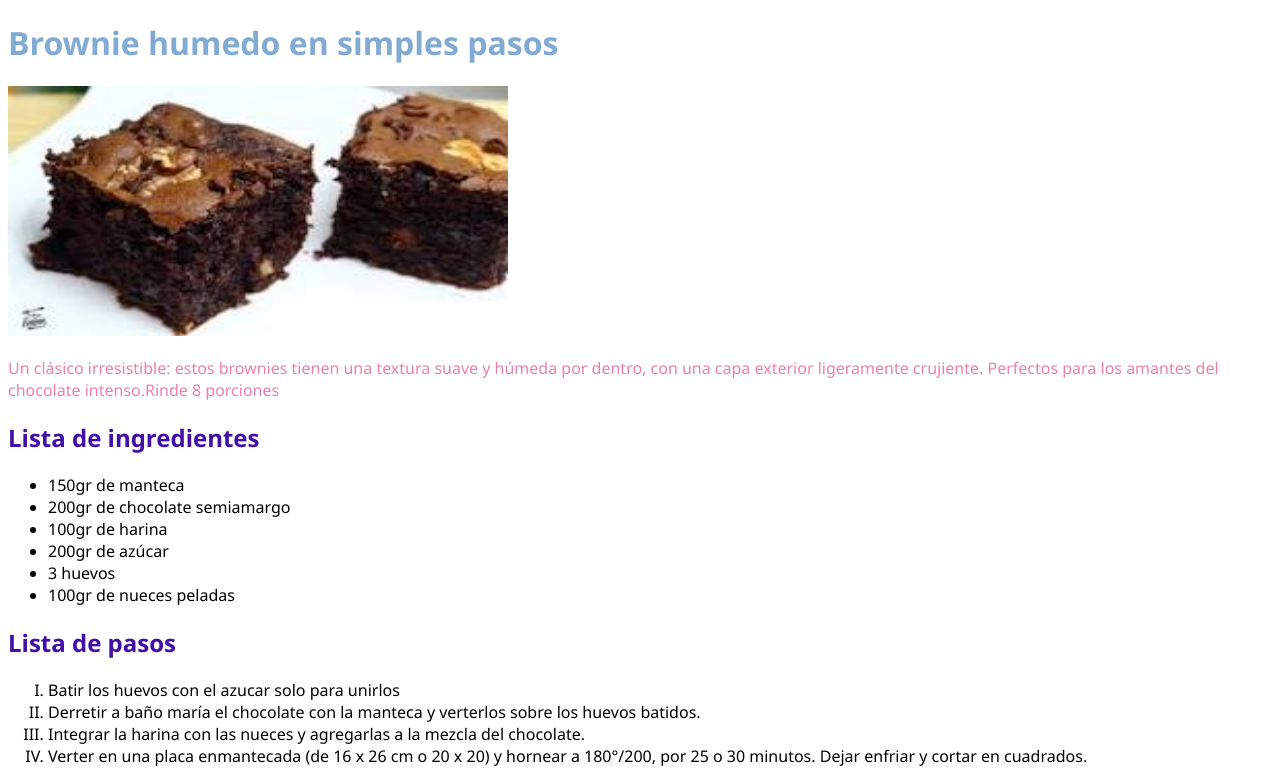
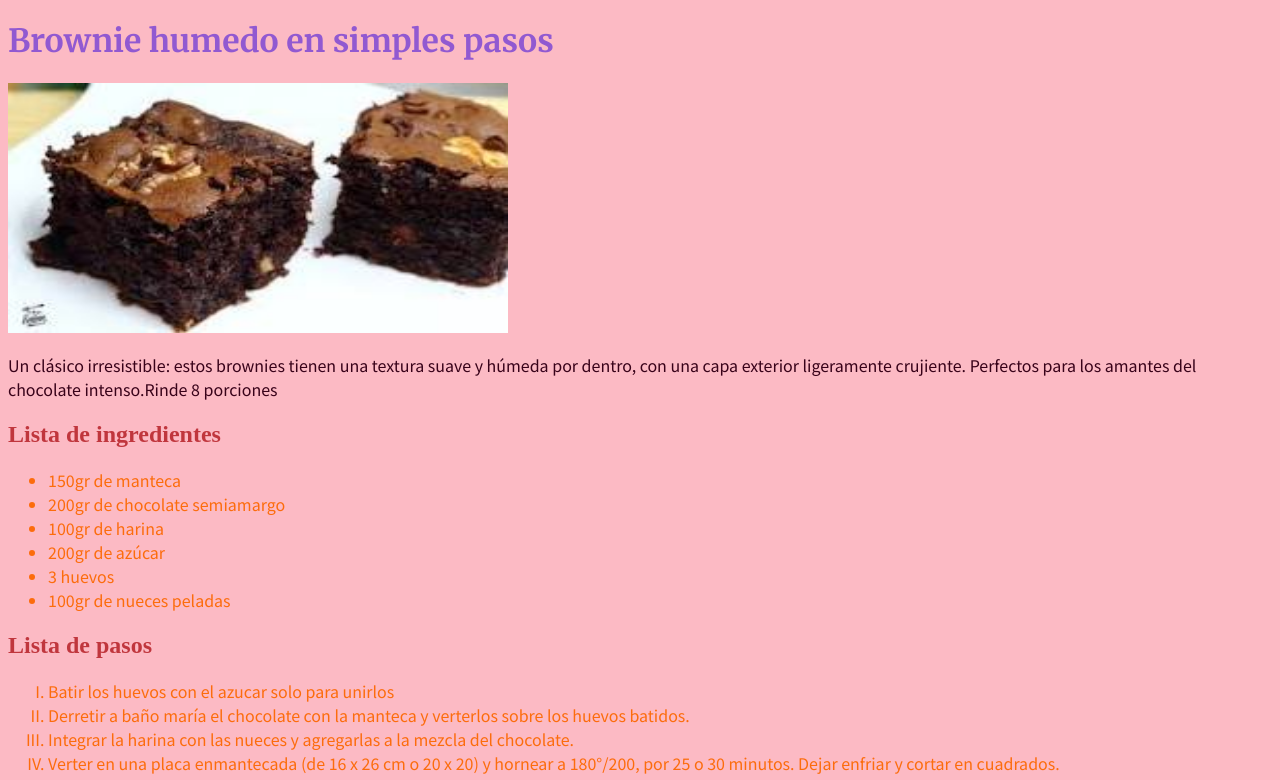
Before and after one commit to Anaclara-hub/PotreroGRa2, a plain HTML site: page public/views/RecetaBrownie.html in a window 1280 px wide. Shown: the top 780 px of the page. Drawn offline with Linux system fonts and the light colour scheme; grey boxes are pictures that could not be loaded.

Commit message:
Add files via upload

```diff
--- a/public/css/style.css
+++ b/public/css/style.css
@@ -1,16 +1,31 @@
-
-*{
-  font-family: 'Segoe UI', Tahoma, Geneva, Verdana, sans-serif;
+@import url('https://fonts.googleapis.com/css2?family=IBM+Plex+Sans:ital,wght@0,100..700;1,100..700&family=Merriweather:ital,opsz,wght@0,18..144,300..900;1,18..144,300..900&family=Noto+Sans+JP:wght@100..900&display=swap');
+/*.merriweather-<uniquifier> {
+  font-family: "Merriweather", serif;
+  font-optical-sizing: auto;
+  font-weight: <weight>;
+  font-style: normal;
+  font-variation-settings:
+    "wdth" 100;
 }
-
+*/
 h1 {
-  color: #82abd4;
+  font-family: 'Merriweather', serif;
+  color:#9159d1;
 }
-
+p {
+  font-family: "Noto Sans JP", sans-serif;
+  color:#380219
+}
+a {
+  font-family: 'IBM Plex Sans', sans-serif;
+}
 h2 {
-  color: #430da7;
+  color: #c0363d;
 }
-
-.descripcion {
-  color: #e982ad;
+body {
+  background-color:rgb(252, 186, 196)
 }
+ul,ol {
+    font-family: "Noto Sans JP", sans-serif;
+    color :rgb(252, 108, 12)
+}
--- a/public/views/RecetaBrownie.html
+++ b/public/views/RecetaBrownie.html
@@ -8,7 +8,7 @@
 <body>
     <h1> Brownie humedo en simples pasos </h1>
     <img src = "../img/brownie.jpg" alt = "Brownie" width="500" height="250">
-    <p class="descripcion" >
+    <p>
         Un clásico irresistible: estos brownies tienen una textura suave y húmeda por dentro, con una capa exterior ligeramente crujiente. Perfectos para los amantes del chocolate intenso.Rinde 8 porciones
     </p>
     <h2> Lista de ingredientes </h2>
```
Also changed, not shown: index.html (+3 -1 lines), public/views/RecetaCheescake.html (+1 -1 lines).
